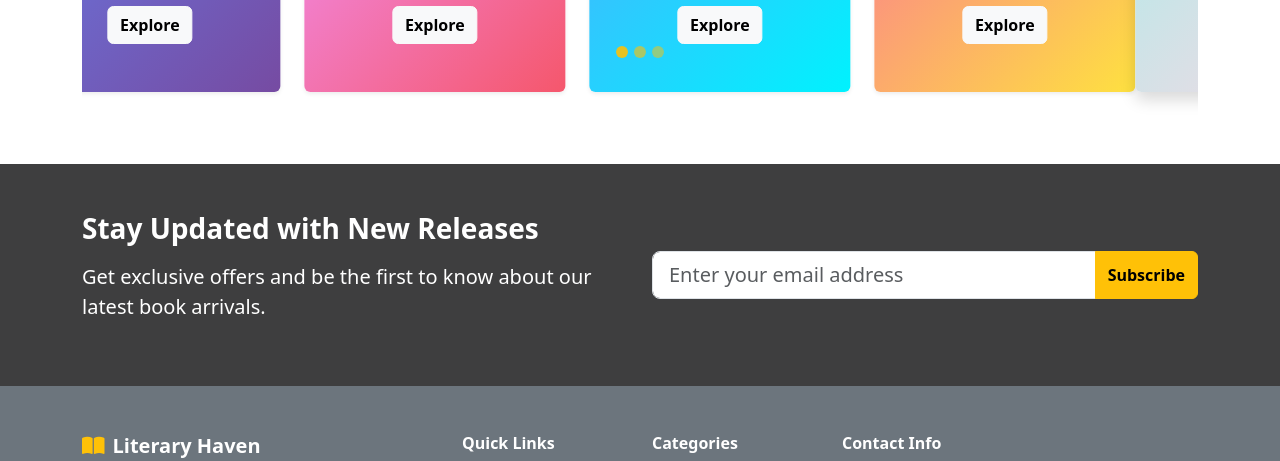
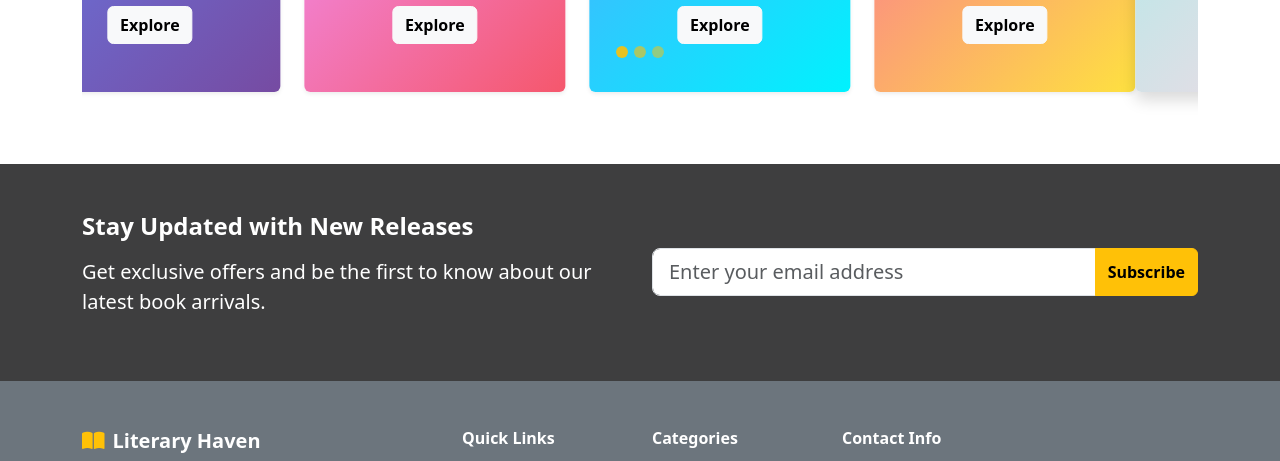
Before and after one commit to jabayazhini-ag/bookstore-landing-page-html-bootstrap, a plain HTML site: page index.html in a window 1280 px wide. Shown: the part 1583-2044 px from the top of the page. Drawn offline with nearby package versions, Linux system fonts and the light colour scheme.

Commit message:
Modified News Letter - h3 to h4

```diff
--- a/index.html
+++ b/index.html
@@ -356,7 +356,7 @@
         <div class="container">
             <div class="row align-items-center">
                 <div class="col-lg-6">
-                    <h3 class="fw-bold mb-3">Stay Updated with New Releases</h3>
+                    <h4 class="fw-bold mb-3">Stay Updated with New Releases</h4>
                     <p class="lead">Get exclusive offers and be the first to know about our latest book arrivals.</p>
                 </div>
                 <div class="col-lg-6">
```
